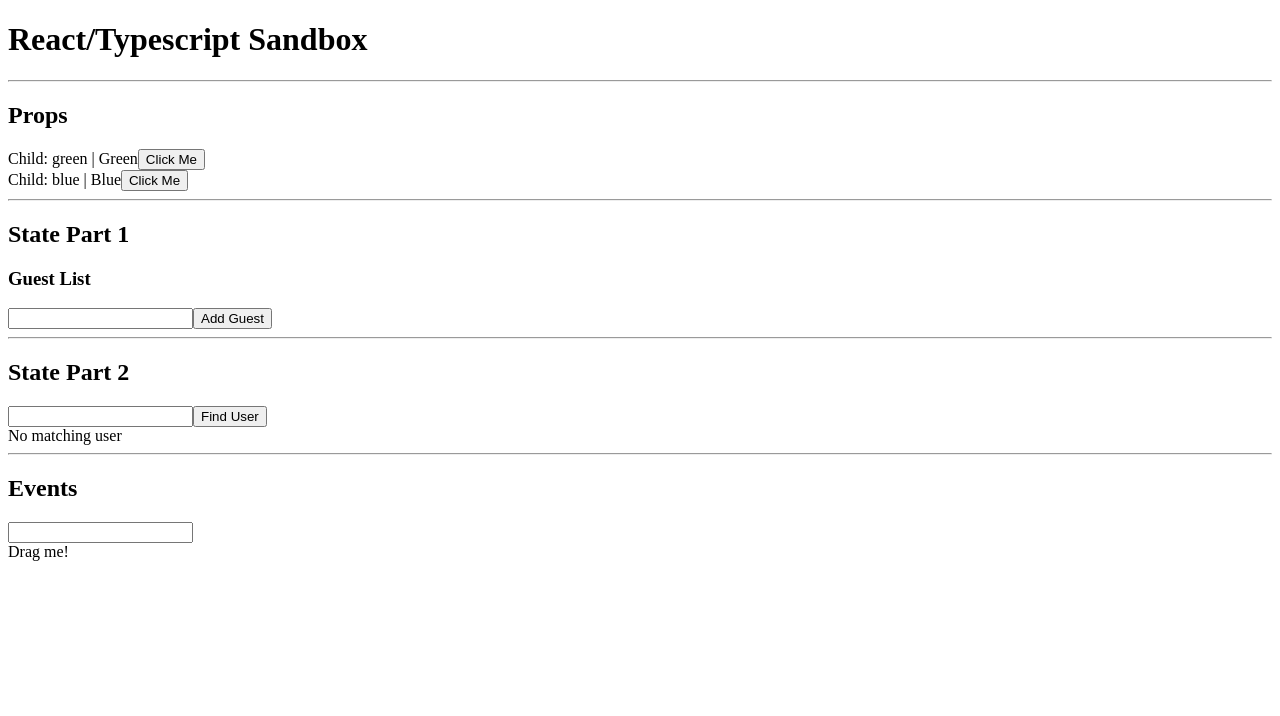
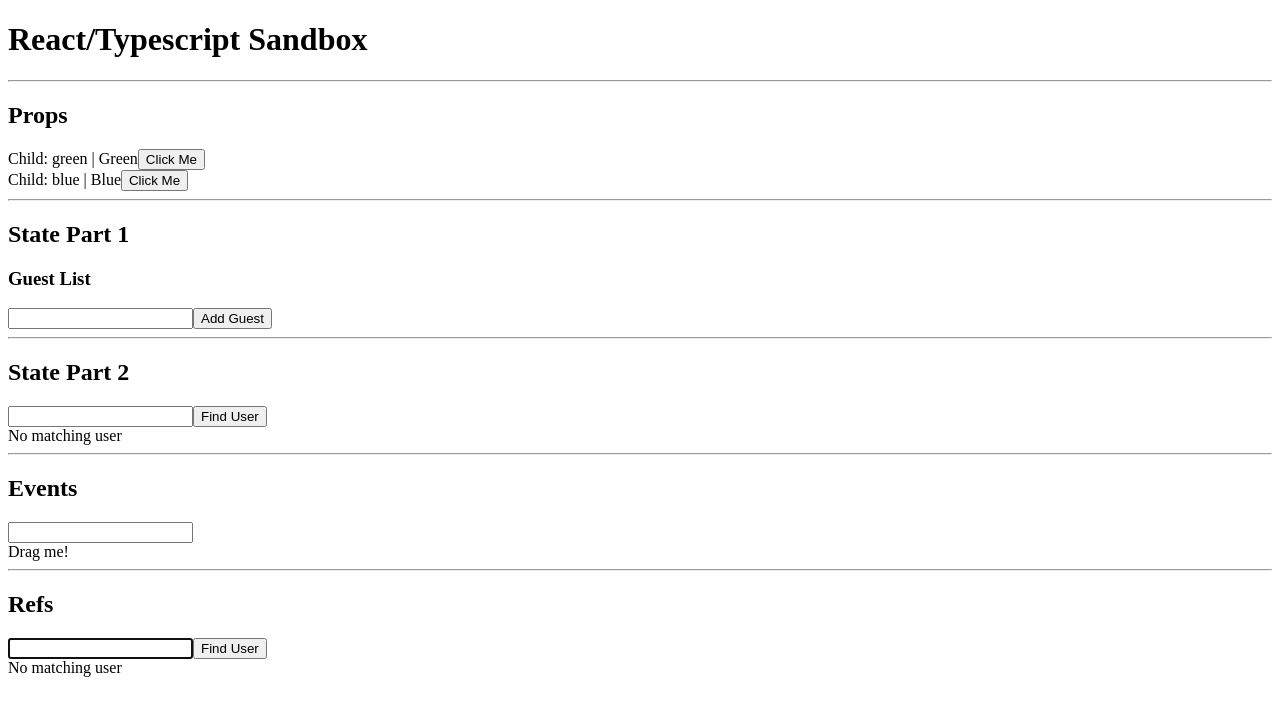
Before and after one commit to ddankel-learning/ts-7-react, a React (Create React App) app: page / in a window 1280 px wide. Shown: the top 716 px of the page. Built offline with nearby package versions, Linux system fonts and the light colour scheme.

Commit message:
Using refs hooks

```diff
--- a/src/index.tsx
+++ b/src/index.tsx
@@ -4,6 +4,7 @@ import Parent from "./props/Parent";
 import GuestList from "./state/GuestList";
 import UserSearch from "./state/UserSearch";
 import EventComponent from "./events/EventComponent";
+import UserSEarchWithAutoFocus from "./refs/UserSearchWithAutoFocus";
 
 // 2) Get a reference to the div with ID root
 const el = document.getElementById("root");
@@ -28,6 +29,9 @@ const App = () => {
       <hr />
       <h2>Events</h2>
       <EventComponent />
+      <hr />
+      <h2>Refs</h2>
+      <UserSEarchWithAutoFocus />
     </div>
   );
 };
--- /dev/null
+++ b/src/refs/UserSearchWithAutoFocus.tsx
@@ -0,0 +1,34 @@
+import { useEffect, useRef, useState } from "react";
+
+const users = [
+  { name: "Sarah", age: 20 },
+  { name: "Alex", age: 21 },
+  { name: "Michael", age: 22 },
+];
+
+const UserSEarchWithAutoFocus: React.FC = () => {
+  const inputRef = useRef<HTMLInputElement | null>(null);
+  const [name, setName] = useState("");
+  const [user, setUser] = useState<{ name: string; age: number } | undefined>();
+
+  useEffect(() => {
+    inputRef.current?.focus();
+  }, []);
+
+  const handleSearch = () => {
+    const foundUser = users.find((item) => item.name.toLowerCase() === name.toLowerCase());
+    setUser(foundUser);
+  };
+
+  return (
+    <div>
+      <input ref={inputRef} value={name} onChange={(e) => setName(e.target.value)} />
+      <button onClick={handleSearch}>Find User</button>
+      <div>{!user && "No matching user"}</div>
+      <div>{user && user.name}</div>
+      <div>{user && user.age}</div>
+    </div>
+  );
+};
+
+export default UserSEarchWithAutoFocus;
```
